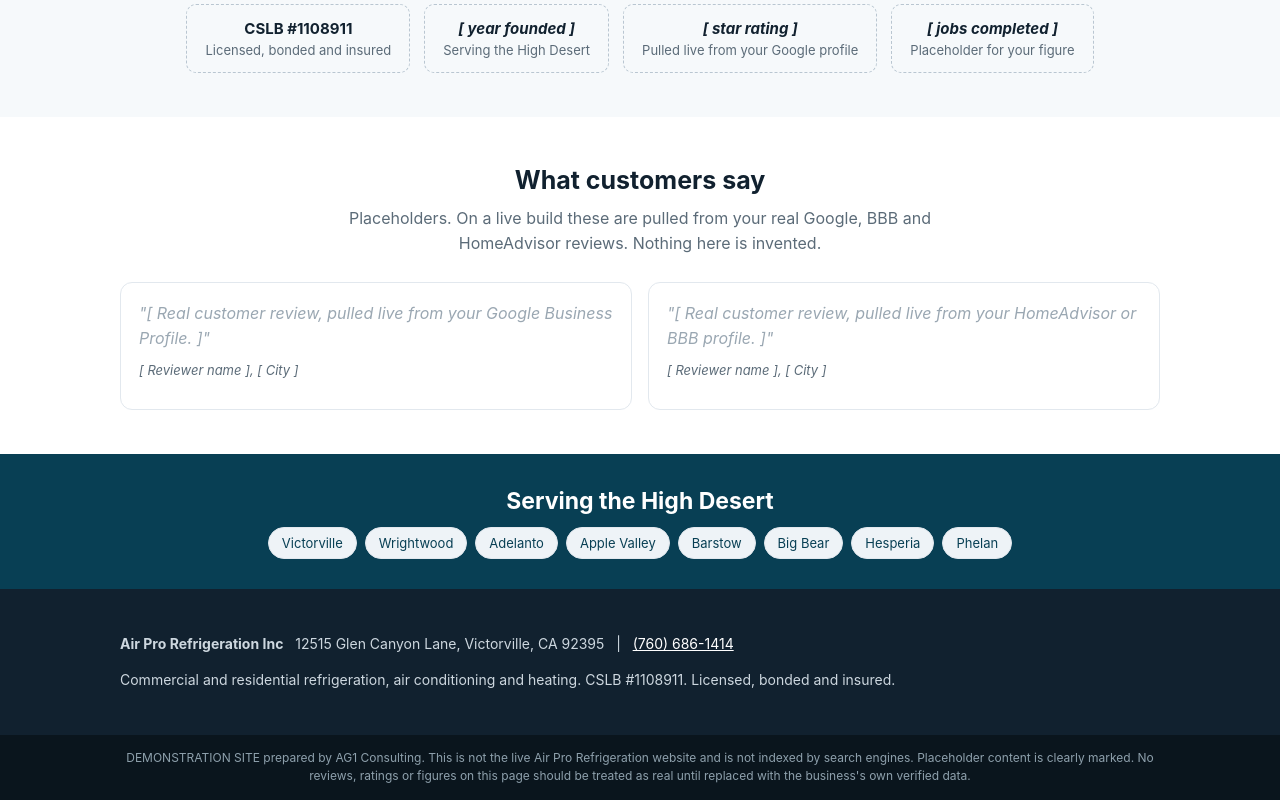
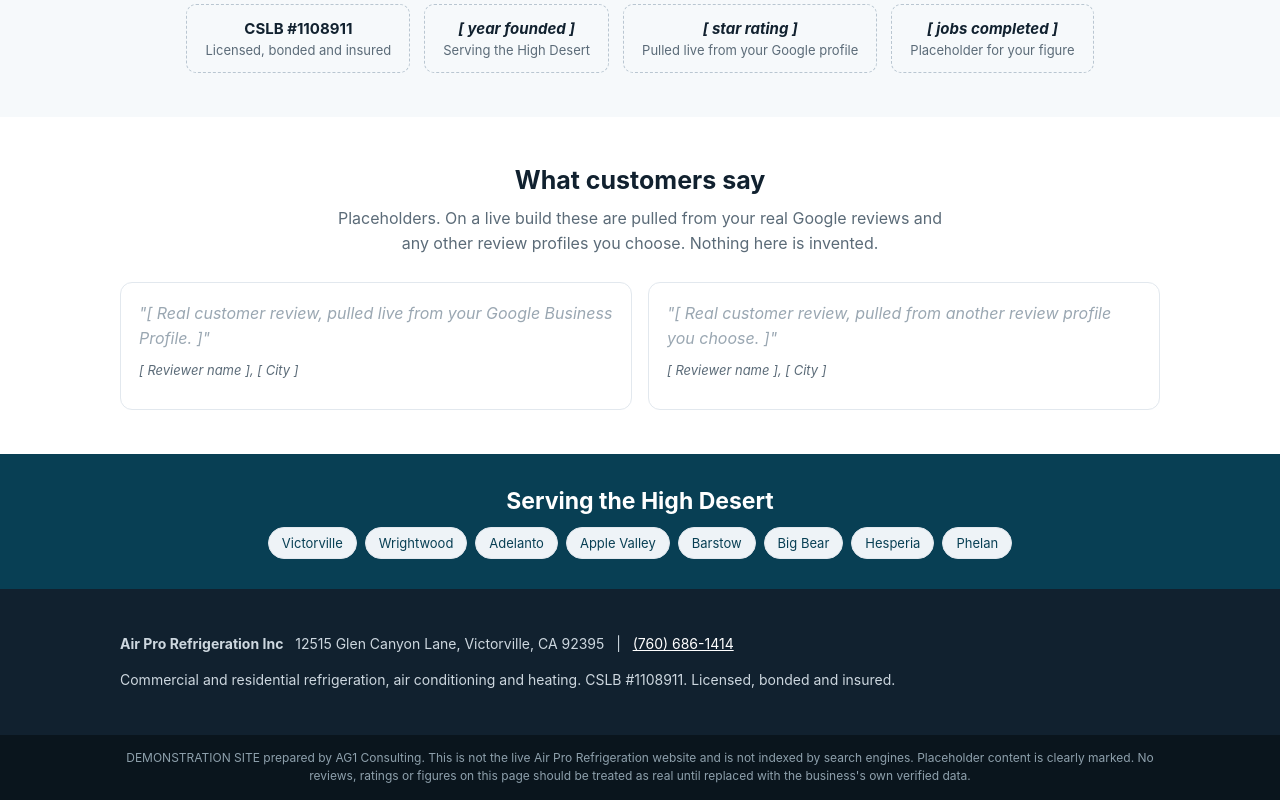
Before and after one commit to andrei170/air-pro-refrigeration-demo, a plain HTML site: page index.html in a window 1280 px wide. Shown: the part 1548-2348 px from the top of the page. Drawn offline with Linux system fonts and the light colour scheme.

Commit message:
Build AG1 asset pack

```diff
--- a/index.html
+++ b/index.html
@@ -139,10 +139,10 @@
 
 <section><div class="wrap">
   <h2 class="sec">What customers say</h2>
-  <p class="sub">Placeholders. On a live build these are pulled from your real Google, BBB and HomeAdvisor reviews. Nothing here is invented.</p>
+  <p class="sub">Placeholders. On a live build these are pulled from your real Google reviews and any other review profiles you choose. Nothing here is invented.</p>
   <div class="revs">
     <div class="rev"><p class="ph">"[ Real customer review, pulled live from your Google Business Profile. ]"</p><p class="who ph">[ Reviewer name ], [ City ]</p></div>
-    <div class="rev"><p class="ph">"[ Real customer review, pulled live from your HomeAdvisor or BBB profile. ]"</p><p class="who ph">[ Reviewer name ], [ City ]</p></div>
+    <div class="rev"><p class="ph">"[ Real customer review, pulled from another review profile you choose. ]"</p><p class="who ph">[ Reviewer name ], [ City ]</p></div>
   </div>
 </div></section>
 
```
